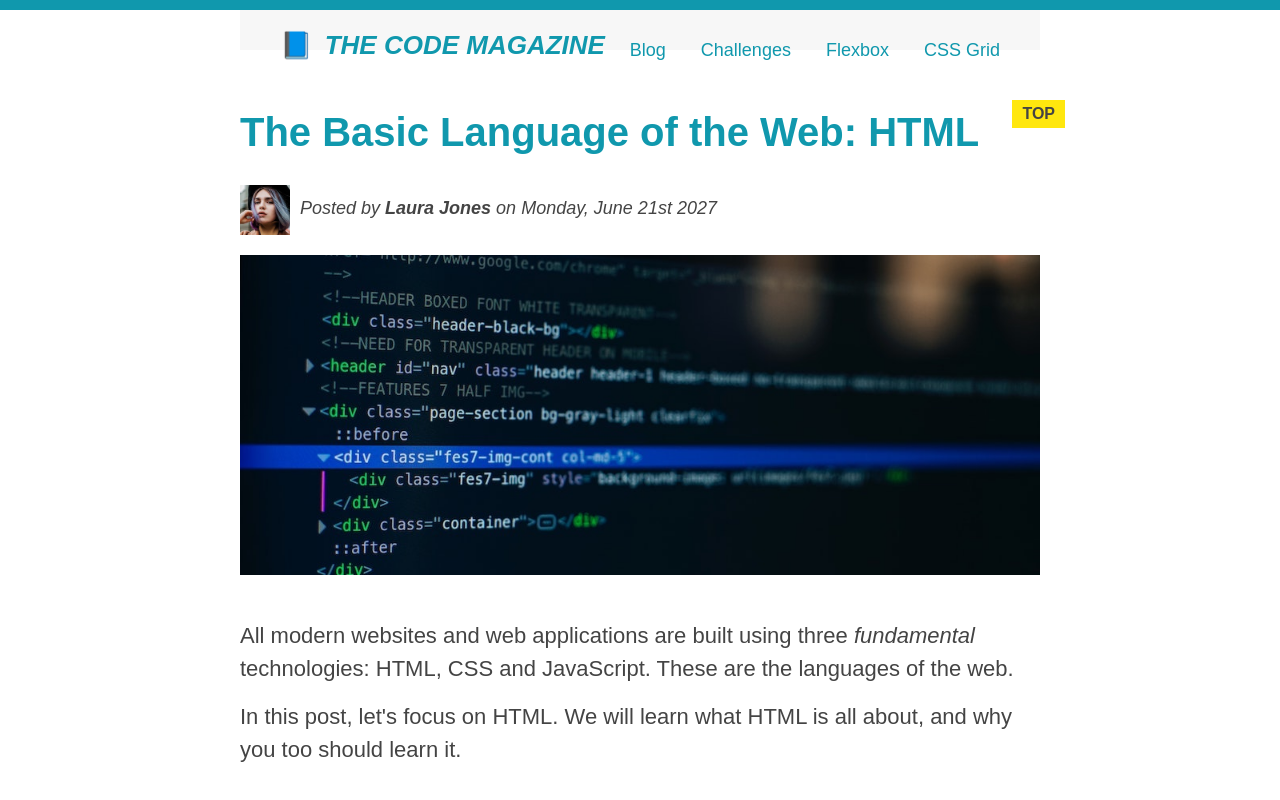
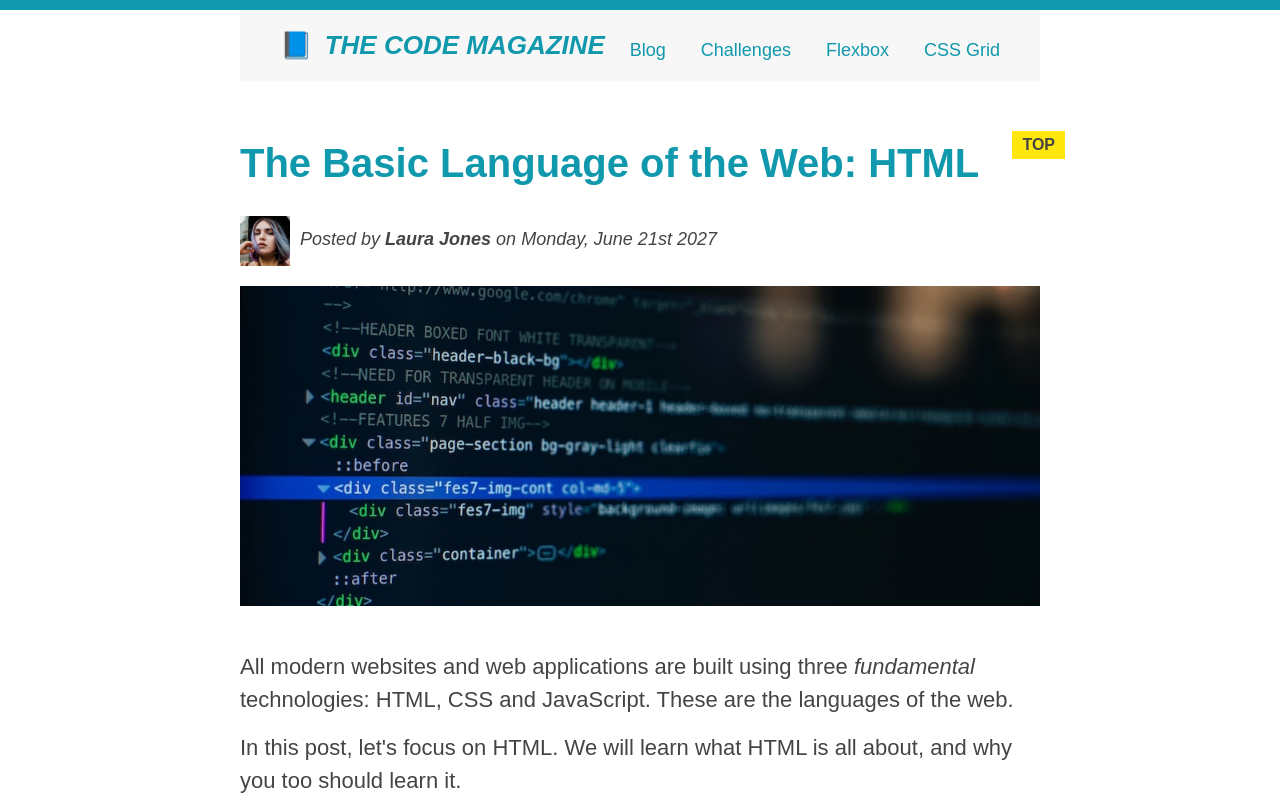
Before and after one commit to elibattistoni/html-css-responsive-course, a plain HTML site: page 04-css-layouts/index.html in a window 1280 px wide. Shown: the top 800 px of the page. Drawn offline with Linux system fonts and the light colour scheme.

Commit message:
Clearing floats

```diff
--- a/04-css-layouts/index.html
+++ b/04-css-layouts/index.html
@@ -18,7 +18,7 @@
     -->
 
     <div class="container">
-      <header class="main-header">
+      <header class="main-header clearfix">
         <h1>📘 The Code Magazine</h1>
 
         <nav>
@@ -28,6 +28,9 @@
           <a href="#">Flexbox</a>
           <a href="#">CSS Grid</a>
         </nav>
+
+        <!-- for clearing floats -->
+        <!-- <div class="clear"></div> -->
       </header>
 
       <article>
--- a/04-css-layouts/style.css
+++ b/04-css-layouts/style.css
@@ -19,6 +19,7 @@ body {
 
 .main-header {
   background-color: #f7f7f7;
+  /* background-color: red; */
   padding: 20px 40px;
   margin-bottom: 60px;
 }
@@ -225,3 +226,19 @@ h1 {
 nav {
   float: right
 }
+
+/* = Clearing floats */
+/* if in the html you add <div class="clear"></div> as element in the header */
+.clear {
+  clear: both;
+  /* NB this is to clear floats: you can use the value "both" to clear both left and right float */
+  /* NB otherwise we can use left to clear the left float, and right to clear the right float */
+}
+
+/* = alternative to clearing floats: the clearfix hack */
+/* add the clearfix class in the header */
+.clearfix::after {
+  content: "";
+  clear: both;
+  display: block;
+}
```
